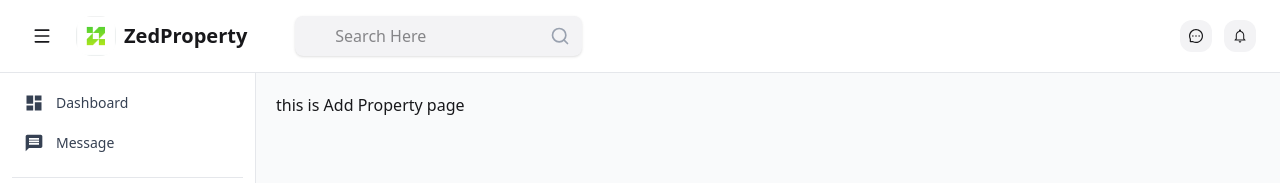
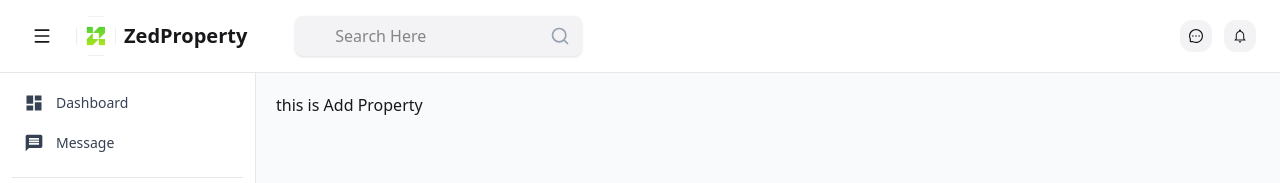
Before and after one commit to Jubayerhusain/Agent-Dashboard, a React (Vite) app: page /add-property in a window 1280 px wide. Shown: the top 183 px of the page. Built offline with nearby package versions, Linux system fonts and the light colour scheme.

Commit message:
branch create done

```diff
--- a/src/Pages/AddProperty.jsx
+++ b/src/Pages/AddProperty.jsx
@@ -3,7 +3,7 @@ import React from 'react'
 const AddProperty = () => {
     return (
         <div>
-            this is Add Property page
+            this is Add Property
         </div>
     )
 }
```
Also changed, not shown: 1 other file (tests, documents, lock files or other folders).
